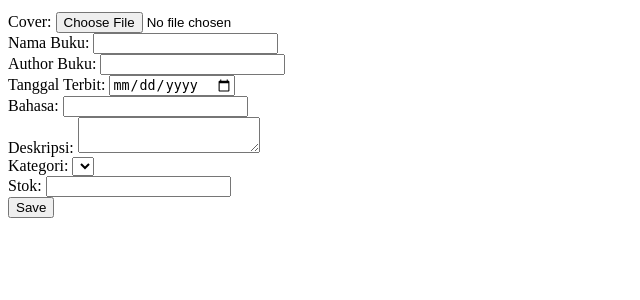
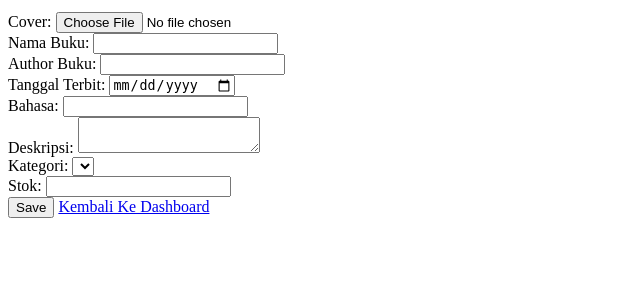
Before and after one commit to BluBooksID/web-lib, a PHP site: page /pages/data_buku.php in a window 1280 px wide. Shown: the part 174-474 px from the top of the page, without its empty margins (0-640 px from the left). Run offline with PHP 8.4, Linux system fonts and the light colour scheme; data that the repository does not hold is empty.

Commit message:
menambahkan menu kembali dan cancel pada pages buku

```diff
--- a/pages/data_buku.php
+++ b/pages/data_buku.php
@@ -137,6 +137,7 @@ $result = $conn->query($sql);
         </select><br>
         Stok: <input type="number" name="stok"><br>
         <input type="submit" value="Save">
+        <a href="admin_dashboard.php">Kembali Ke Dashboard</a>
     </form>
 
 </body>
--- a/pages/edit_buku.php
+++ b/pages/edit_buku.php
@@ -48,6 +48,7 @@ $conn->close();
     </select><br>
     Stok: <input type="number" name="stok" value="<?php echo $row['stok']; ?>"><br>
     <input type="submit" value="Save">
+    <a href="data_buku.php">Cancel</a>
 </form>
 
 </body>
```
